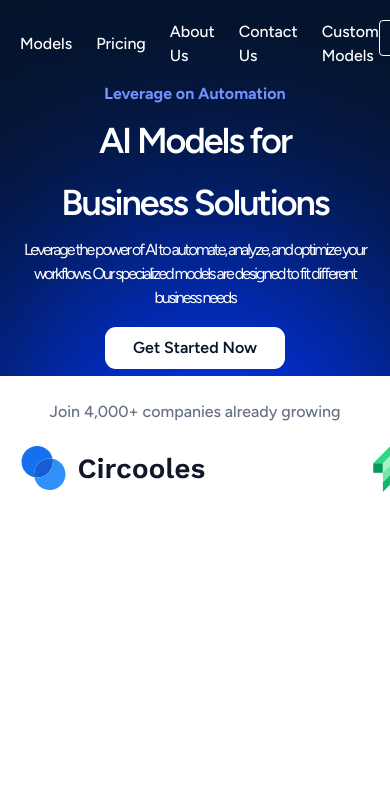
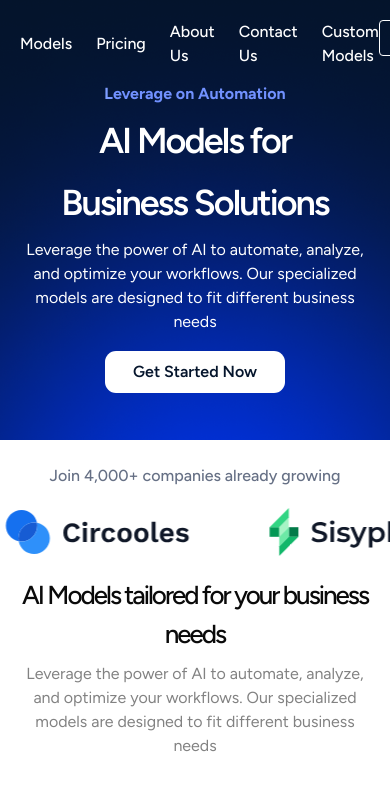
Before and after one commit to ashiruhammed/alpharitm-frontend-test, a Next.js app: page / in a window 390 px wide. Shown: the top 790 px of the page. Built offline with nearby package versions, Linux system fonts and the light colour scheme.

Commit message:
Enhance homepage layout and content; adjust marquee gap for better responsiveness

```diff
--- a/app/page.tsx
+++ b/app/page.tsx
@@ -49,14 +49,14 @@ export default function Home() {
               </h1>
             </BlurFade>
             <BlurFade delay={0.3} inView>
-              <p className='tracking-[-2px] text-white md:text-[22px] md:mt-6 mt-2 text-[16px] md:max-w-[860px] max-w-[400px] text-center mx-auto md:leading-[38px]'>
+              <p className='md:tracking-[-2px] text-white md:text-[22px] md:mt-6 mt-2 text-[16px] md:max-w-[860px] max-w-[400px] text-center mx-auto md:leading-[38px]'>
                 Leverage the power of AI to automate, analyze, and optimize your
                 workflows. Our specialized models are designed to fit different
                 business needs
               </p>
             </BlurFade>
 
-            <div className='flex justify-center md:mt-6 mt-4 md:pb-[116px]'>
+            <div className='flex justify-center md:mt-6 mt-4 md:pb-[116px] pb-10'>
               <BlurFade delay={0.4} inView>
                 <RainbowButton className='rounded-[12px] font-semibold hover:scale-[1.1] duration-100 transition-all px-7 py-[14px] text-[#05152C] bg-white'>
                   Get Started Now
@@ -71,6 +71,16 @@ export default function Home() {
           Join 4,000+ companies already growing
         </p>
         <Marquees />
+        <div>
+          <h1 className='text-[26px] tracking-[-2px] md:text-[50px] text-center mx-auto md:leading-[62px] font-medium md:mt-[96px] max-w-[644px] mt-5'>
+            AI Models tailored for your business needs
+          </h1>
+          <p className='md:text-[22px] text-base mt-2 text-center max-w-[860px] mx-auto px-3 text-[#828282]'>
+            Leverage the power of AI to automate, analyze, and optimize your
+            workflows. Our specialized models are designed to fit different
+            business needs
+          </p>
+        </div>
       </div>
     </div>
   );
--- a/components/ui/marquee.tsx
+++ b/components/ui/marquee.tsx
@@ -21,7 +21,7 @@ export function Marquee({
       <div className='relative flex overflow-hidden'>
         <div
           className={cn(
-            'flex w-max animate-marquee gap-[168px]',
+            'flex w-max animate-marquee gap-[80px] md:gap-[168px]',
             pauseOnHover && 'hover:[animation-play-state:paused]',
             direction === 'right' && 'animate-marquee-reverse'
           )}
```
